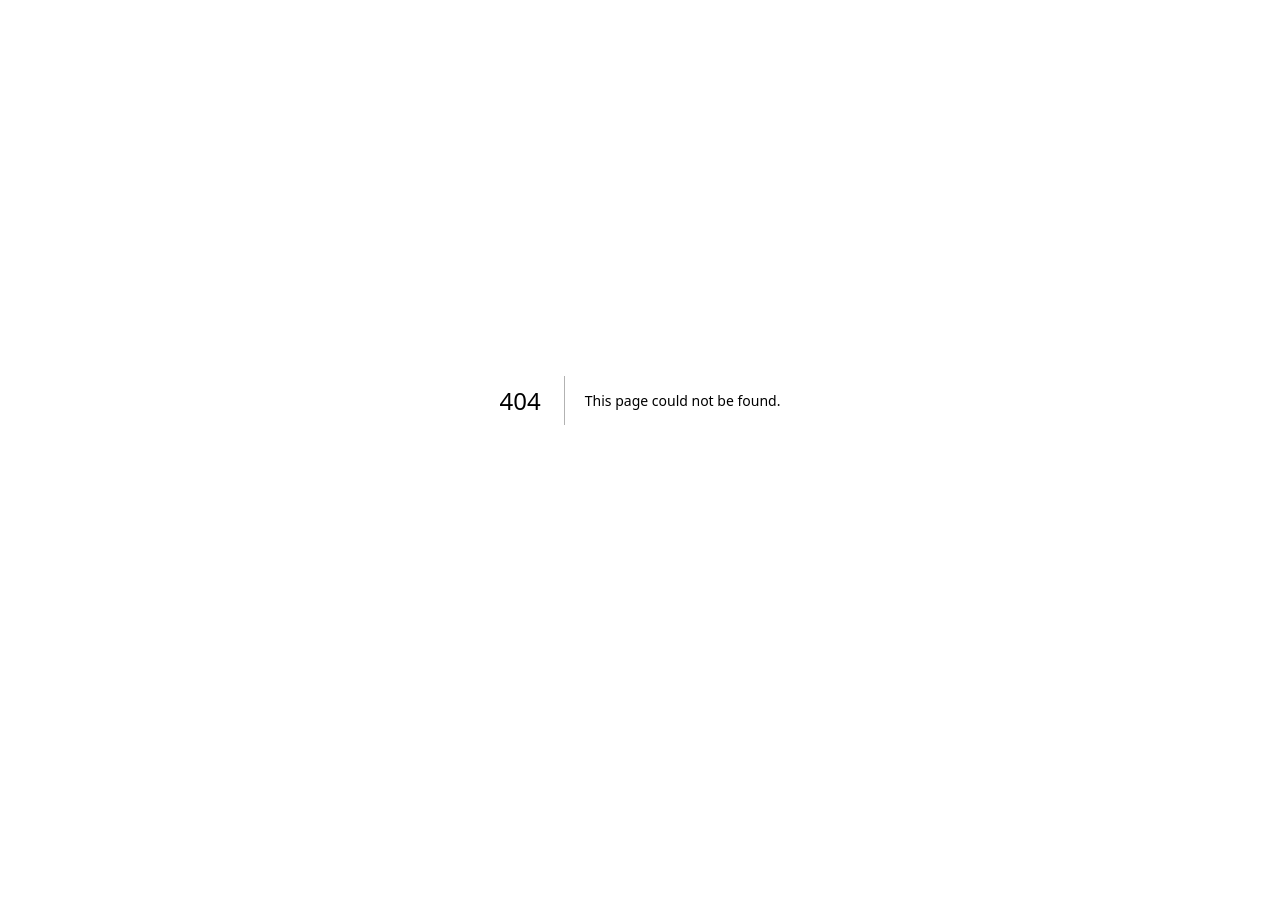
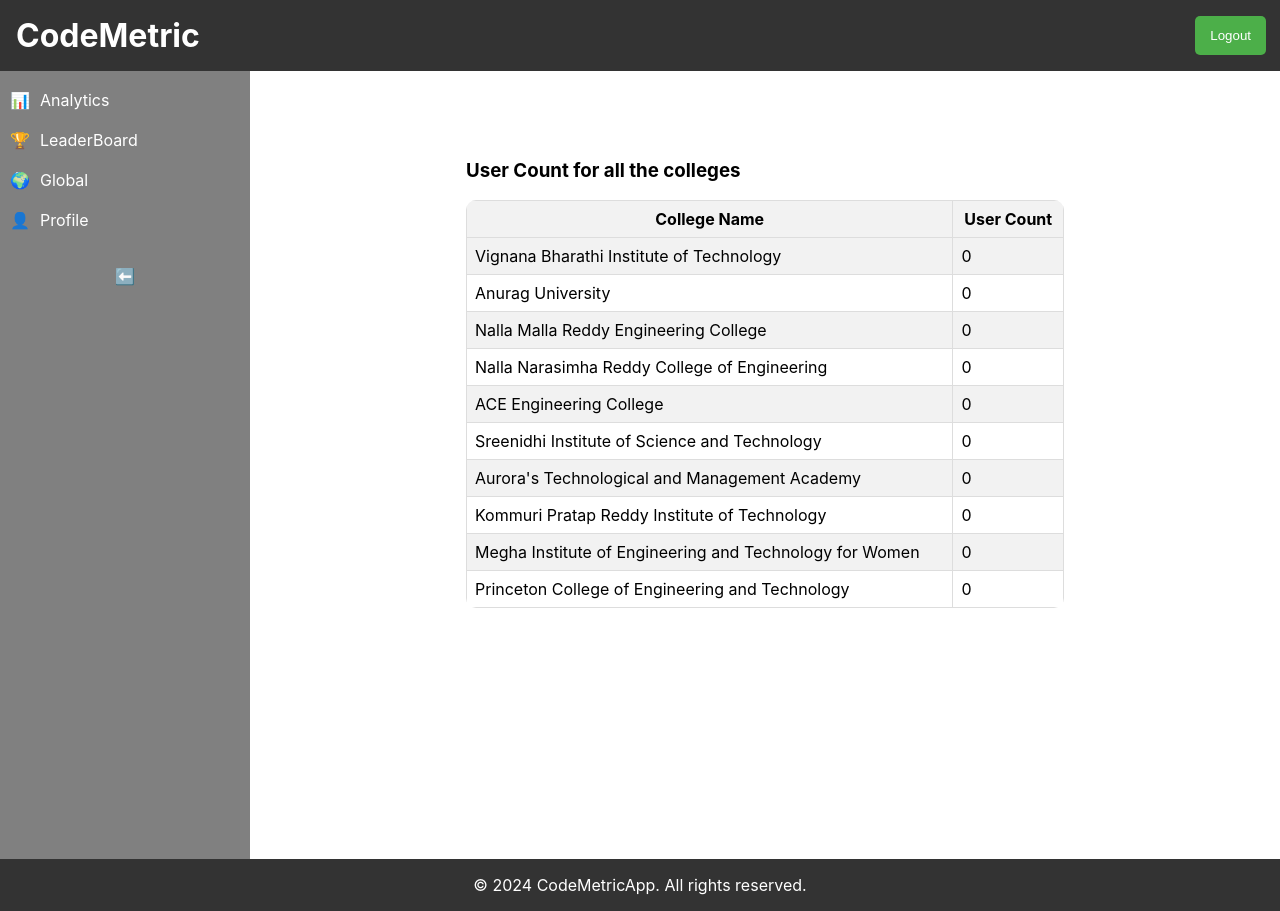
Before and after one commit to lpr03/Project-Leaderboard, a Next.js app: page /global in a window 1280 px wide. Before the commit this address had no page. Before the commit the page ends 800 px from the top, so only its background shows below. Built offline with nearby package versions, Linux system fonts and the light colour scheme; no server answers; the database is empty; a web font is replaced by a local one.

Commit message:
global file updated

```diff
--- /dev/null
+++ b/src/pages/global.js
@@ -0,0 +1,100 @@
+import { useState, useEffect } from 'react';
+import clientPromise from '../../lib/mongodb';
+import LayoutAfterLogin from '../components/LayoutAfterLogin';
+
+// List of all colleges to be displayed
+const allColleges = [
+    "Vignana Bharathi Institute of Technology",
+    "Anurag University",
+    "Nalla Malla Reddy Engineering College",
+    "Nalla Narasimha Reddy College of Engineering",
+    "ACE Engineering College",
+    "Sreenidhi Institute of Science and Technology",
+    "Aurora's Technological and Management Academy",
+    "Kommuri Pratap Reddy Institute of Technology",
+    "Megha Institute of Engineering and Technology for Women",
+    "Princeton College of Engineering and Technology",
+];
+
+export async function getServerSideProps() {
+    const client = await clientPromise;
+    const db = client.db('Users');
+
+    const collegesData = await db.collection('Profiles').aggregate([
+        {
+            $group: {
+                _id: "$College",
+                userCount: { $sum: 1 },
+            },
+        },
+    ]).toArray();
+
+    const collegeMap = new Map(
+        collegesData.map((college) => [college._id, college.userCount])
+    );
+
+    const collegeList = allColleges.map((college) => ({
+        name: college,
+        count: collegeMap.get(college) || 0,
+    }));
+
+    // Calculate user count for colleges not found in the predefined list
+    const otherCount = [...collegesData].reduce((total, college) => {
+        if (!allColleges.includes(college._id)) {
+            return total + college.userCount;
+        }
+        return total;
+    }, 0);
+
+    if (otherCount > 0) {
+        collegeList.push({
+            name: 'Other',
+            count: otherCount,
+        });
+    }
+
+    return {
+        props: {
+            collegeList,
+        },
+    };
+}
+
+export default function CollegeUsersPage({ collegeList }) {
+    const [selectedCollege, setSelectedCollege] = useState(allColleges[0]); // Default to the first college
+    const [userCount, setUserCount] = useState(0);
+
+    useEffect(() => {
+        const collegeData = collegeList.find(college => college.name === selectedCollege);
+        if (collegeData) {
+            setUserCount(collegeData.count);
+        }
+    }, [selectedCollege, collegeList]);
+
+    return (
+        <LayoutAfterLogin pageTitle="College-wise User Count">
+            <div className="container">
+            <h3>User Count for all the colleges</h3>
+                <table className="table">
+                    <thead>
+                        <tr>
+                            <th>College Name</th>
+                            <th>User Count</th>
+                        </tr>
+                    </thead>
+                    <tbody>
+                        {collegeList.map((college, index) => (
+                            <tr
+                                key={index}
+                                className={index % 2 === 0 ? 'evenRow' : 'oddRow'}
+                            >
+                                <td>{college.name}</td>
+                                <td>{college.count}</td>
+                            </tr>
+                        ))}
+                    </tbody>
+                </table>
+            </div>
+        </LayoutAfterLogin>
+    );
+}
--- a/src/pages/signup.jsx
+++ b/src/pages/signup.jsx
@@ -90,8 +90,11 @@
                                 <option value="Nalla Malla Reddy Engineering College">Nalla Malla Reddy Engineering College</option>
                                 <option value="Nalla Narasimha Reddy College of Engineering">Nalla Narasimha Reddy College of Engineering</option>
                                 <option value="ACE Engineering College">ACE Engineering College</option>
-                                <option value="Sreenidhi Institute of Science Technology">Sreenidhi Institute of Science Technology</option>
+                                <option value="Sreenidhi Institute of Science and Technology">Sreenidhi Institute of Science and Technology</option>
+                                <option value="Aurora's Technological and Management Academy">Aurora's Technological and Management Academy</option>
+                                <option value="Kommuri Pratap Reddy Institute of Technology">Kommuri Pratap Reddy Institute of Technology</option>
                                 <option value="Megha Institute of Engineering and Technology for Women">Megha Institute of Engineering and Technology for Women</option>
+                                <option value="Princeton College of Engineering and Technology">Princeton College of Engineering and Technology</option>
                             </select>
                         </div>
                         <div className="form-group">
--- a/src/styles/global.css
+++ b/src/styles/global.css
@@ -139,7 +139,7 @@
  }
 
  .buttons button {
-     background-color: #4CAF50;
+     background-color: #4CAF49;
      color: white;
      border: none;
      padding: 10px 15px;
@@ -155,6 +155,7 @@
  .btn {
      background-color: #4CAF49;
      border: none;
+     color: white;
      padding: 10px 15px;
      border-radius: 5px;
      cursor: pointer;
@@ -195,7 +196,7 @@
      transition: width 0.3s;
      display: flex;
      flex-direction: column;
-     height: calc(100vh - 40px);
+     height: calc(100vh - 5px);
      /* Adjust based on header and footer height */
  }
 
@@ -254,7 +255,7 @@
     border-radius: 10px;
     overflow: hidden;
     display: flex;
-    flex-direction: row;
+    flex-direction: column;
     justify-content: center;
     align-items: center;
     text-align: center;
@@ -313,7 +314,7 @@
     }
 
     100% {
-        transform: translateX(5%);
+        transform: translateX();
         opacity: 1;
     }
 
@@ -408,13 +409,9 @@
     bottom: 0; /* Slide up into view */
 }
 
-
-
-
-
-    /* styles/Leaderboard.module.css */
+    /* leaderboard,global files css*/
     .container {
-     width: calc(100% - 200px);
+     width: calc(100% - 400px);
      /* Adjust based on your sidebar width */
      margin: 0 auto;
  }
```
Also changed, not shown: src/pages/leaderboard.js (+26 -4 lines).
